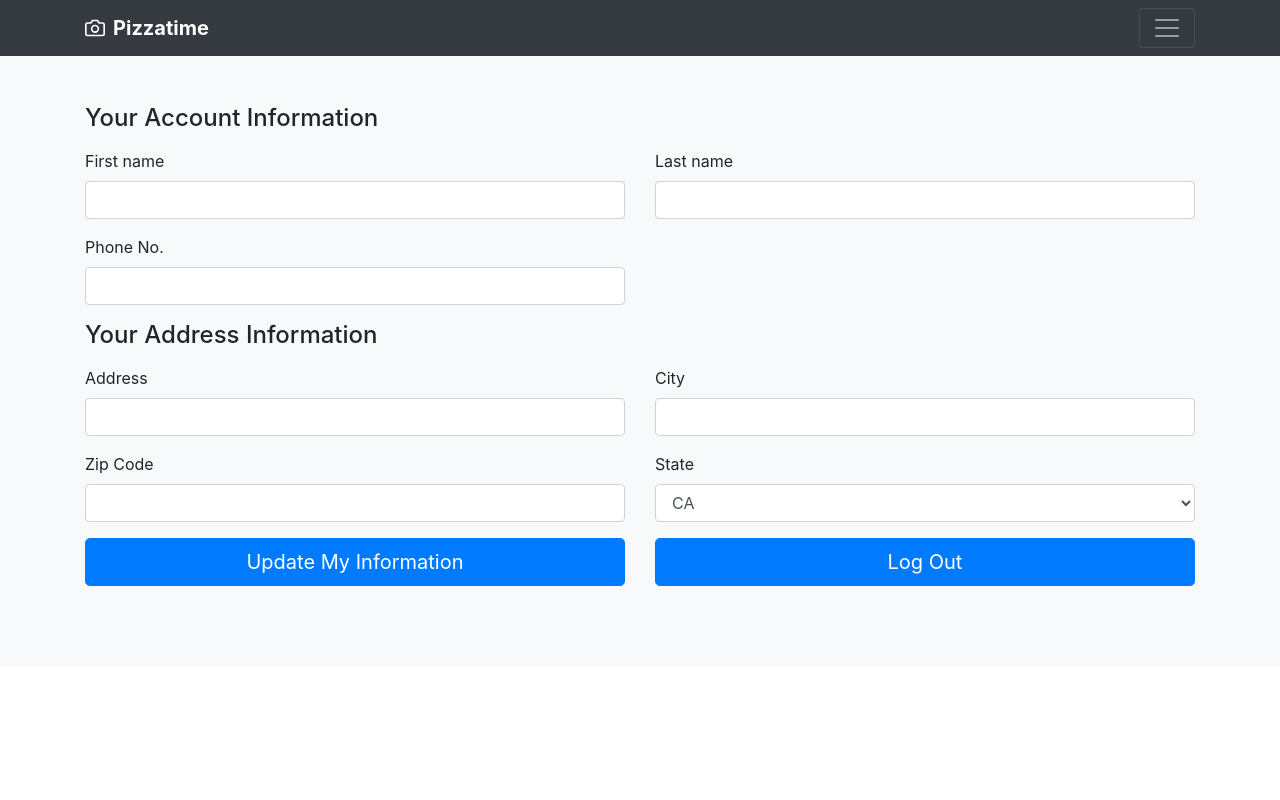
After one commit to Nooblity/Solo_Project_one, a Python web app: template flask_app/templates/accountinfo.html in a window 1280 px wide. The commit adds this page. Run offline with Jinja, Linux system fonts and the light colour scheme; the template is opened without the code that fills it, so the values that code supplies are empty.

```diff
--- a/flask_app/models/user.py
+++ b/flask_app/models/user.py
@@ -24,6 +24,11 @@ class User:
     @classmethod
     def save(cls, data):
         query = 'INSERT INTO users (first_name,last_name,email,password,phone, address,city, state, zip) VALUES (%(first_name)s,%(last_name)s,%(email)s,%(password)s,%(phone)s,%(address)s  ,%(city)s   ,%(state)s  ,%(zip)s       );'
+        return connectToMySQL(cls.db).query_db(query,data)
+
+    @classmethod
+    def update(cls, data):
+        query = "UPDATE users SET first_name=%(first_name)s,last_name=%(last_name)s,phone = %(phone)s, address = %(address)s,city = %(city)s,state = %(state)s,zip = %(zip)s WHERE id = %(id)s;"
         return connectToMySQL(cls.db).query_db(query,data)
 
 
--- /dev/null
+++ b/flask_app/templates/accountinfo.html
@@ -0,0 +1,93 @@
+<html>
+<head>
+    <title>Pizzatime</title>
+    <link rel="stylesheet" type="text/css" href="{{ url_for('static', filename='css/bootstrap.css') }}">
+</head>
+<body>
+
+    <header>
+        <div class="navbar navbar-dark bg-dark box-shadow">
+            <div class="container d-flex justify-content-between">
+            <a href="#" class="navbar-brand d-flex align-items-center">
+                <svg xmlns="http://www.w3.org/2000/svg" width="20" height="20" viewBox="0 0 24 24" fill="none" stroke="currentColor" stroke-width="2" stroke-linecap="round" stroke-linejoin="round" class="mr-2"><path d="M23 19a2 2 0 0 1-2 2H3a2 2 0 0 1-2-2V8a2 2 0 0 1 2-2h4l2-3h6l2 3h4a2 2 0 0 1 2 2z"></path><circle cx="12" cy="13" r="4"></circle></svg>
+                <strong>Pizzatime</strong>
+            </a>
+            <button class="navbar-toggler" type="button" data-toggle="collapse" data-target="#navbarHeader" aria-controls="navbarHeader" aria-expanded="false" aria-label="Toggle navigation">
+                <span class="navbar-toggler-icon"></span>
+            </button>
+            </div>
+        </div>
+    </header>
+
+
+    <main role="main">
+
+        <div class="album py-5 bg-light">
+            <div class="container">
+
+                <form action='/update' method='post'>
+                    <h4 class="mb-3" id='info'>Your Account Information</h4>
+                    <div class="row">
+                        <input type="hidden" name="id" value="{{user.id}}">
+                        <div class="col-md-6 mb-3">
+                            <label for="firstName">First name</label>
+                            <input type="text" class="form-control" name="first_name" placeholder="" value="{{user.first_name}}">
+                        </div>
+                        <div class="col-md-6 mb-3">
+                            <label for="last_name">Last name</label>
+                            <input type="text" class="form-control" name="last_name" placeholder="" value="{{user.last_name}}">
+                        </div>
+                        <div class="col-md-6 mb-3">
+                            <label for="phone">Phone No.</label>
+                            <input type="text" class="form-control" name="phone" placeholder="" value="{{user.phone}}">
+                        </div>
+                        <!-- <div class="col-md-6 mb-3">
+                            <label for="email">Email</label>
+                            <input type="text" class="form-control" name="email" placeholder="{{user.email}}" value=""> -->
+                        <!-- </div>
+                        <div class="col-md-6 mb-3">
+                            <label for="password">Password</label>
+                            <input type="text" class="form-control" name="password" placeholder="" value="">
+                        </div>
+                        <div class="col-md-6 mb-3">
+                            <label for="password">Confirm Password</label>
+                            <input type="text" class="form-control" name="confirm_password" placeholder="" value="">
+                        </div> -->
+                    </div>
+
+
+
+                <h4 class="mb-3" id='info'>Your Address Information</h4>
+                <div class="row">
+                    <div class="col-md-6 mb-3">
+                        <label for="address">Address</label>
+                        <input type="text" class="form-control" name="address" placeholder="" value="{{user.address}}">
+                    </div>
+                    <div class="col-md-6 mb-3">
+                        <label for="city">City</label>
+                        <input type="text" class="form-control" name="city" placeholder="" value="{{user.city}}">
+                    </div>
+                    <div class="col-md-6 mb-3">
+                        <label for="zip">Zip Code</label>
+                        <input type="text" class="form-control" name="zip" placeholder="" value="{{user.zip}}">
+                    </div>
+                    <div class="col-md-6 mb-3">
+                        <label for="state">State</label>
+                        <select name='state' class="form-control">
+                            <option value='CA'>CA</option>
+                            <option value='OR'>OR</option>
+                        </select>
+                    </div>
+                    <div class="col-md-6 mb-3">
+                    <button class="btn btn-primary btn-lg btn-block" type="submit">Update My Information</button>
+                    </div>
+                    <div class="col-md-6 mb-3">
+                        <a href="/logout" class="btn btn-primary btn-lg btn-block">Log Out</a>
+                    </div>
+                </form>
+            </div>
+        </div>
+    </main>
+
+</body>
+</html>
--- a/server.py
+++ b/server.py
@@ -1,5 +1,5 @@
 from flask_app import app
-from flask_app.controllers import users
+from flask_app.controllers import users, orders
 
 
 if __name__=="__main__":
```
Also changed, not shown: flask_app/controllers/orders.py (added, +14 -0 lines), flask_app/controllers/users.py (+27 -3 lines), flask_app/models/order.py (added, +20 -0 lines), flask_app/templates/customize.html (added, +101 -0 lines), flask_app/templates/dashboard.html (+4 -12 lines), sql_querries.txt (added, +8 -0 lines), 2 other files.
